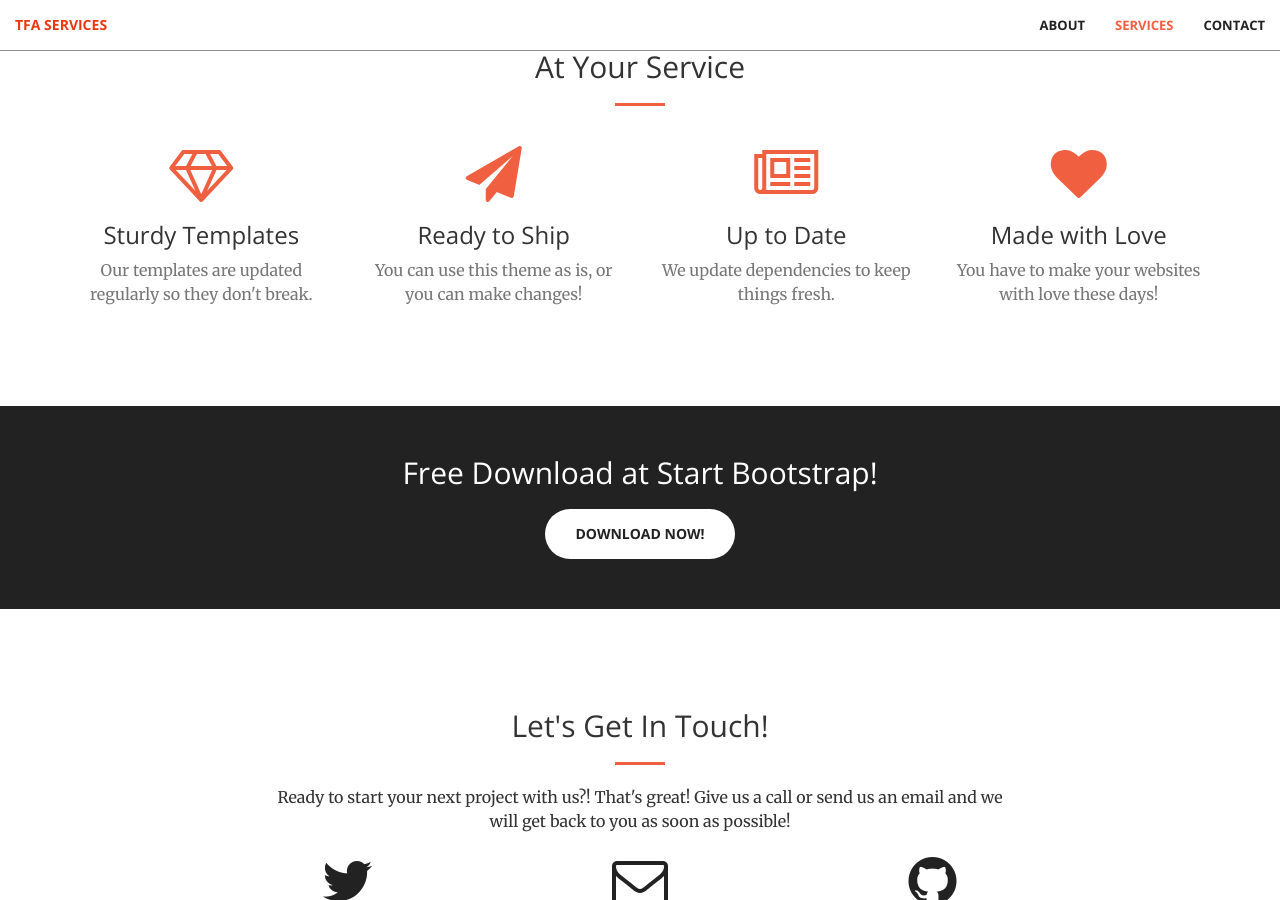
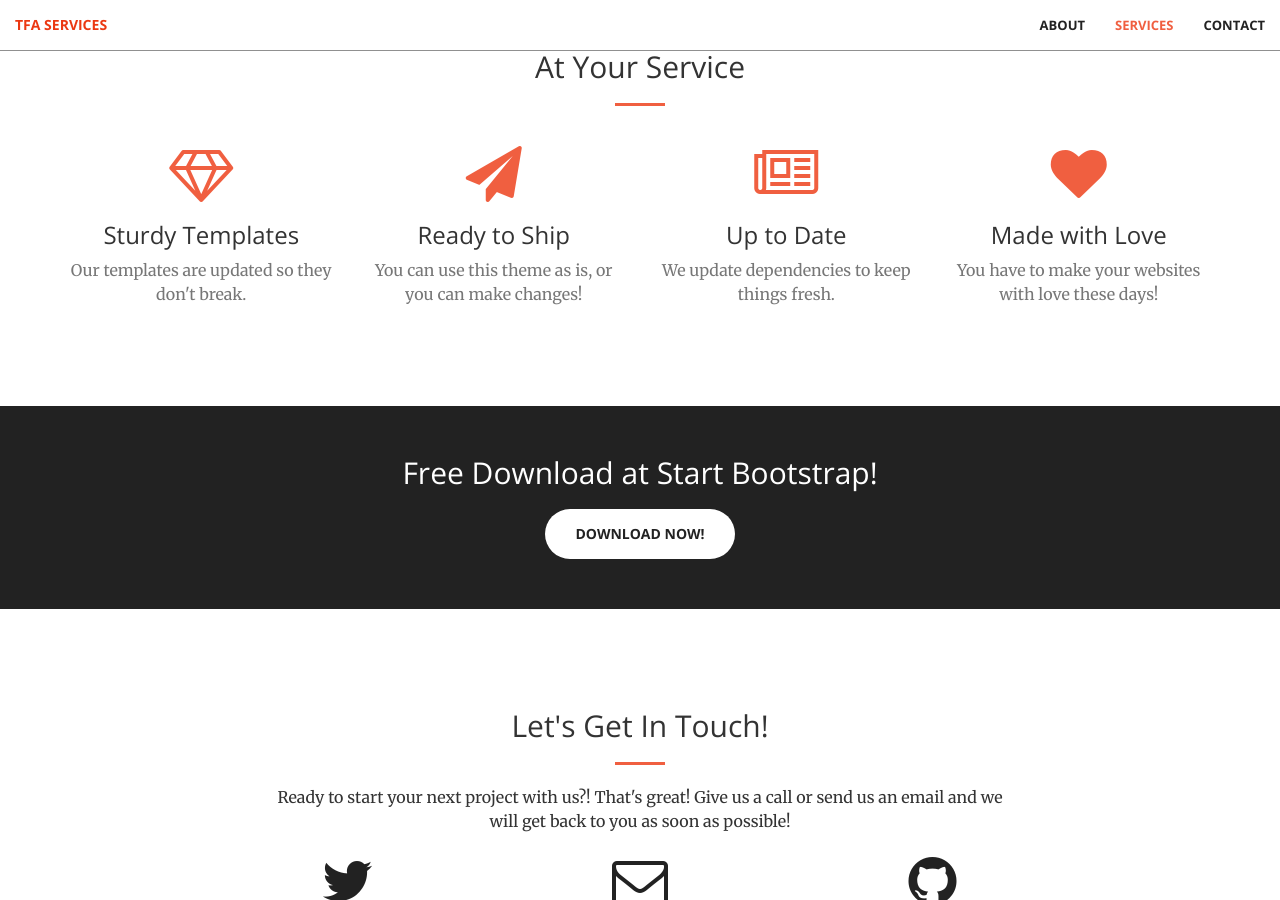
Before and after one commit to simone-c/simone-c.github.io, a Jekyll site: the page built from index.html, in a window 1280 px wide and 900 px high, scrolled down 1368 px. Built offline with Jekyll 4.4.1, drawn with Linux system fonts in a browser that asks for light colours.

Commit message:
Removed regularly

```diff
--- a/_includes/services.html
+++ b/_includes/services.html
@@ -13,7 +13,7 @@
                 <div class="service-box">
                     <i class="fa fa-4x fa-diamond wow bounceIn text-primary"></i>
                     <h3>Sturdy Templates</h3>
-                    <p class="text-muted">Our templates are updated regularly so they don't break.</p>
+                    <p class="text-muted">Our templates are updated so they don't break.</p>
                 </div>
             </div>
             <div class="col-lg-3 col-md-6 text-center">
```
